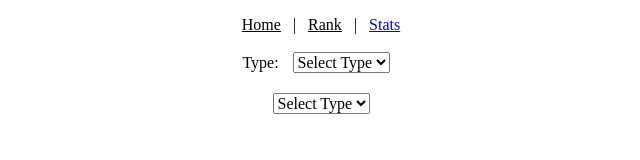
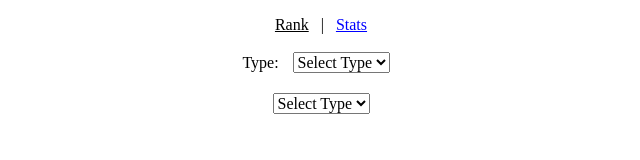
Before and after one commit to sammteoh/distance-challenge, a plain HTML site: page stats.html in a window 1280 px wide. Shown: the whole page, without its empty margins (319-959 px from the left). Drawn offline with Linux system fonts and the light colour scheme.

Commit message:
Update stats.html

```diff
--- a/stats.html
+++ b/stats.html
@@ -3,8 +3,7 @@
 <head>
     <nav id="navbar">
         <ul>
-            <li><a href="index.html">Home</a></li> |
-            <li><a href="rank.html">Rank</a></li> |
+            <li><a href="index.html">Rank</a></li> |
             <li><a class="active" href="stats.html">Stats</a></li>
         </ul>
     </nav>
```
